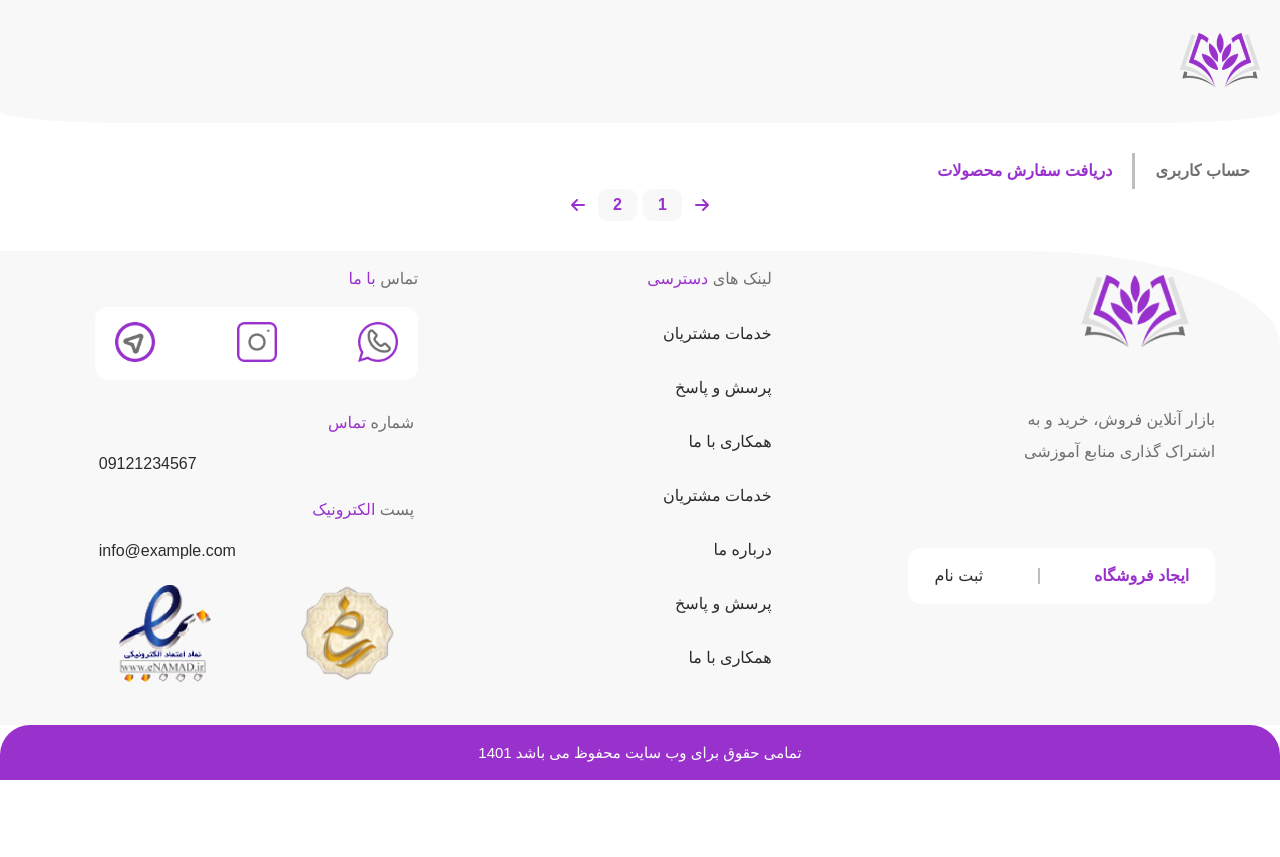
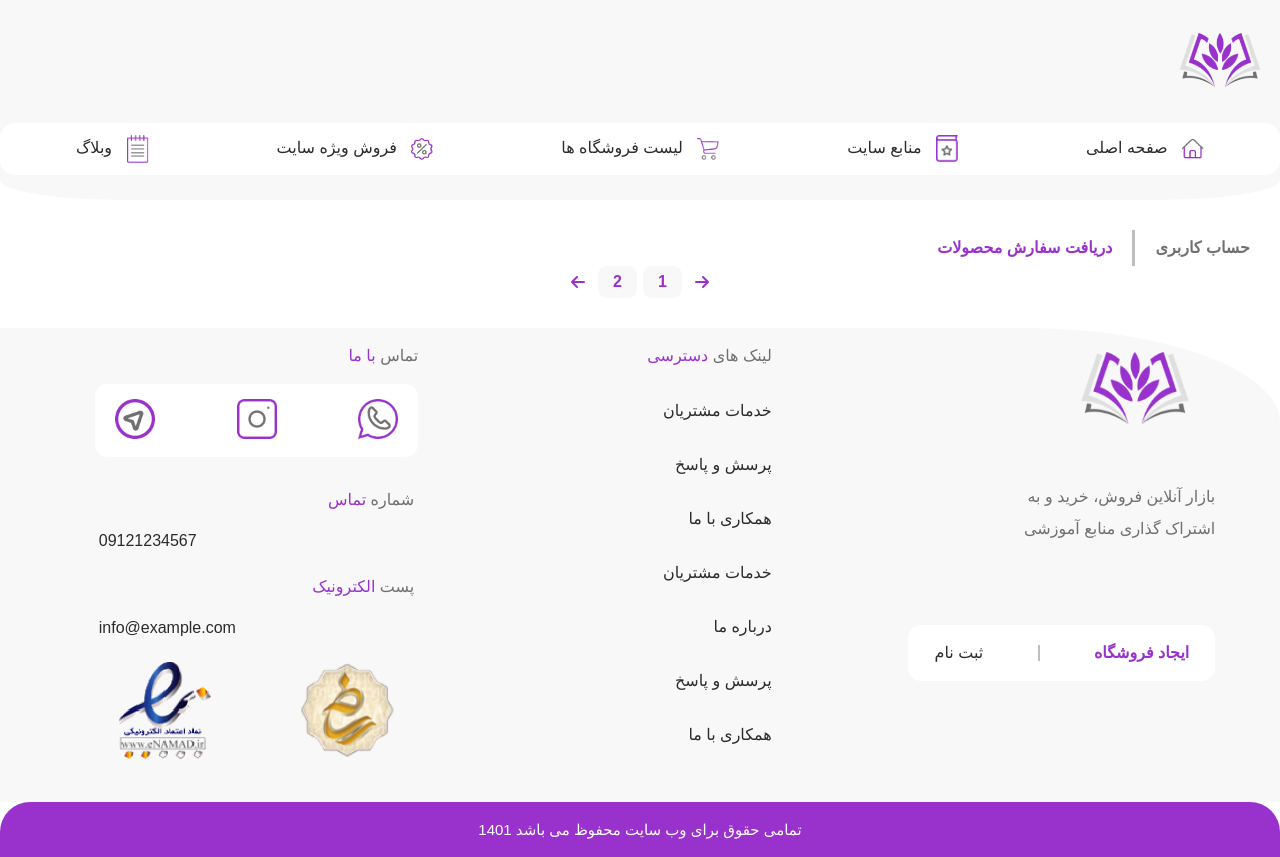
Before and after one commit to soheil-jalili/pro1, a plain HTML site: page order_product.html in a window 1280 px wide. Before the commit the page ends 800 px from the top, so only its background shows below. Drawn offline with Linux system fonts and the light colour scheme.

Commit message:
add menu for order_product

```diff
--- a/assets/css/order_product/order_product.css
+++ b/assets/css/order_product/order_product.css
@@ -18,6 +18,7 @@
     -moz-border-radius-bottomleft: 10%;
     border-bottom-right-radius: 10%;
     border-bottom-left-radius: 10%;
+    height: 200px;
 }
 
 .logo {
@@ -48,6 +49,38 @@
 
 .border__line {
     border-left: 3px solid #BCBEC0;
+}
+
+
+/* Menu */
+
+.menu {
+    background-color: #fff;
+    border-radius: 15px;
+    -webkit-border-radius: 15px;
+    -moz-border-radius: 15px;
+    -ms-border-radius: 15px;
+    -o-border-radius: 15px;
+    width: 100%;
+}
+
+.menu ul {
+    display: flex;
+    padding: 12px;
+    align-items: center;
+    justify-content: space-around;
+}
+
+.menu ul li img {
+    vertical-align: middle;
+    width: 22px;
+    cursor: pointer;
+    margin-left: 10px;
+}
+
+.menu ul li a {
+    padding: 10px 7px;
+    cursor: pointer;
 }
 
 
--- a/order_product.html
+++ b/order_product.html
@@ -21,6 +21,36 @@
                 <a href="#">
                     <img src="assets/images/logo.png" alt="Logo" class="logo">
                 </a>
+            </section>
+
+            <section class="main__nav">
+                <nav class="menu">
+                    <ul>
+                        <li>
+                            <a href="#">
+                                <img src="assets/images/menu/browser.png" alt="Browser"> صفحه اصلی</a>
+                        </li>
+                        <li>
+                            <a href="#">
+                                <img src="assets/images/menu/book (2).png" alt="Book"> منابع سایت</a>
+                        </li>
+                        <li>
+                            <a href="order_product.html">
+                                <img src="assets/images/menu/shopping-cart.png" alt="Shopping Cart"> لیست فروشگاه ها
+                            </a>
+                        </li>
+                        <li>
+                            <a href="#">
+                                <img src="assets/images/menu/sale.png" alt="Sale"> فروش ویژه سایت</a>
+                        </li>
+                        <li>
+
+                            <a href="#">
+                                <img src="assets/images/menu/notepad.png" alt="Notepad"> وبلاگ
+                            </a>
+                        </li>
+                    </ul>
+                </nav>
             </section>
         </section>
     </header>
```
